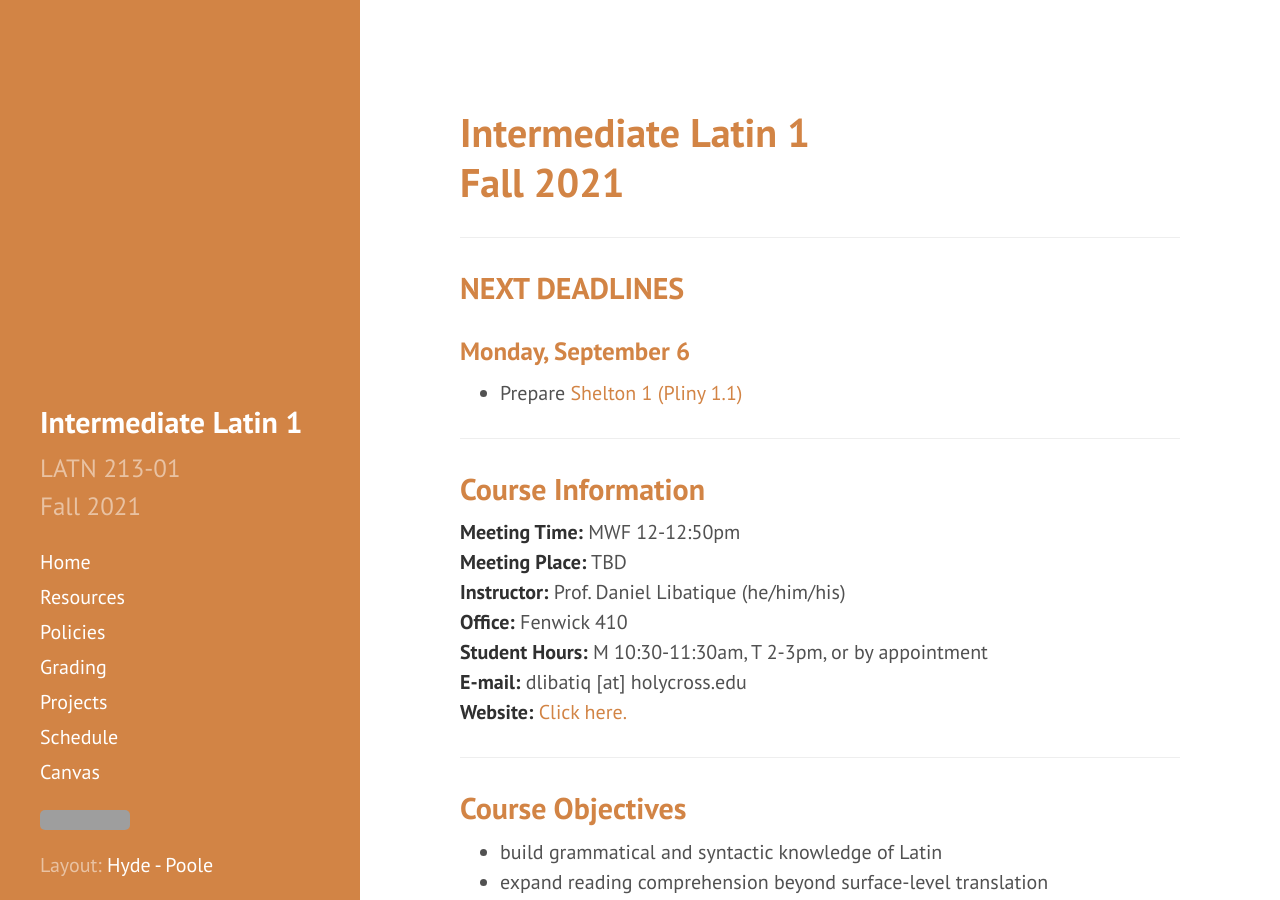
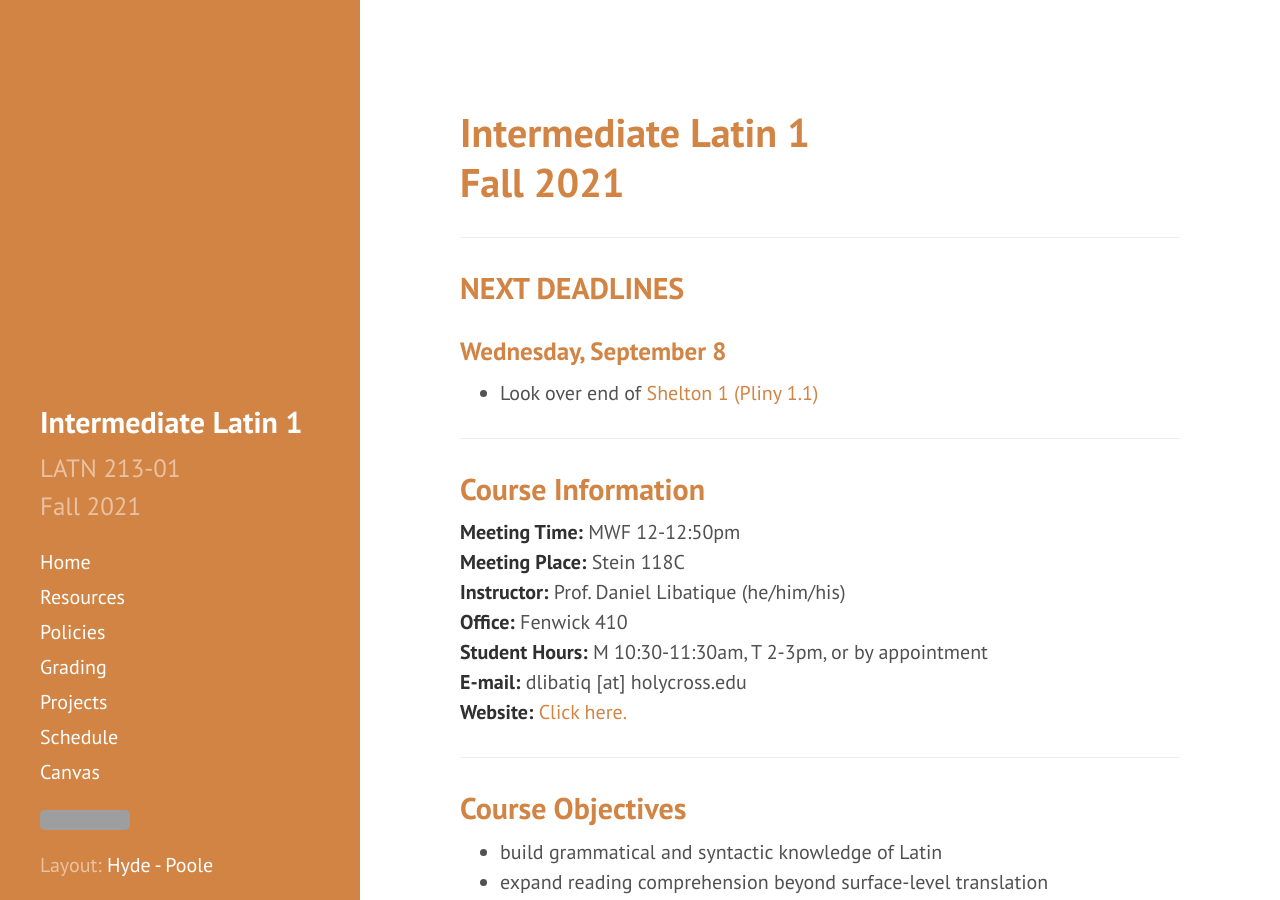
Before and after one commit to DLibatique/LATN213-F21, a Jekyll site: the page built from _pages/index.md, in a window 1280 px wide and 900 px high. Built offline with Jekyll 4.4.1, drawn with Linux system fonts in a browser that asks for light colours; grey boxes are pictures that could not be loaded.

Commit message:
updated 9/8 and added meeting place

```diff
--- a/_pages/index.md
+++ b/_pages/index.md
@@ -10,16 +10,16 @@ permalink: /
 
 ## NEXT DEADLINES
 
-### Monday, September 6
+### Wednesday, September 8
 
-* Prepare [Shelton 1 (Pliny 1.1)](https://drive.google.com/file/d/19OJBs2DFa3Vwvj5PlN7SgjTwMJgwNT5V/view?usp=sharing)
+* Look over end of [Shelton 1 (Pliny 1.1)](https://drive.google.com/file/d/19OJBs2DFa3Vwvj5PlN7SgjTwMJgwNT5V/view?usp=sharing)
 
 ***
 
 ## Course Information
 
 **Meeting Time:** MWF 12-12:50pm
-**Meeting Place:** TBD
+**Meeting Place:** Stein 118C
 **Instructor:** Prof. Daniel Libatique (he/him/his)
 **Office:** Fenwick 410
 **Student Hours:** M 10:30-11:30am, T 2-3pm, or by appointment
```
Also changed, not shown: _pages/schedule.md (+1 -1 lines).
